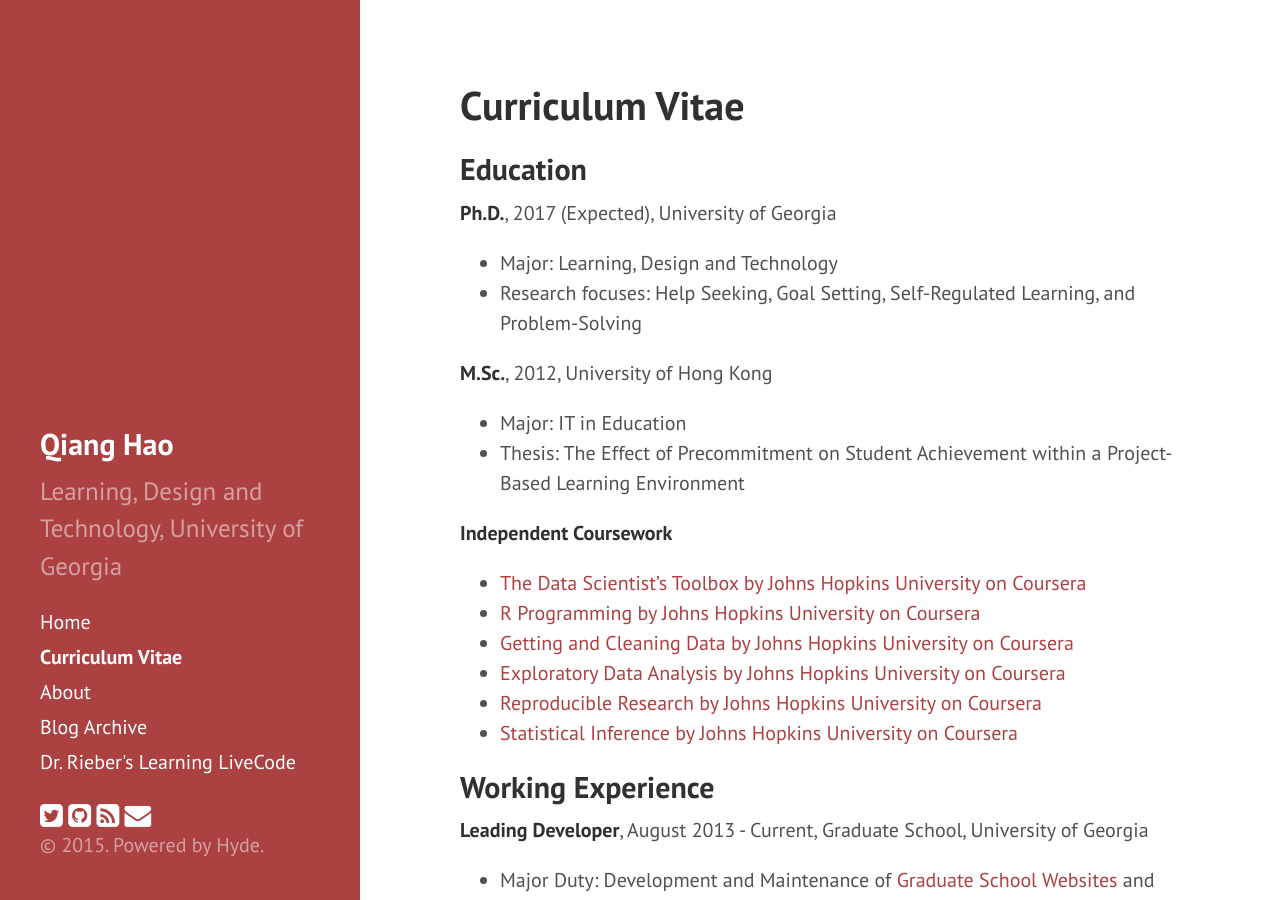
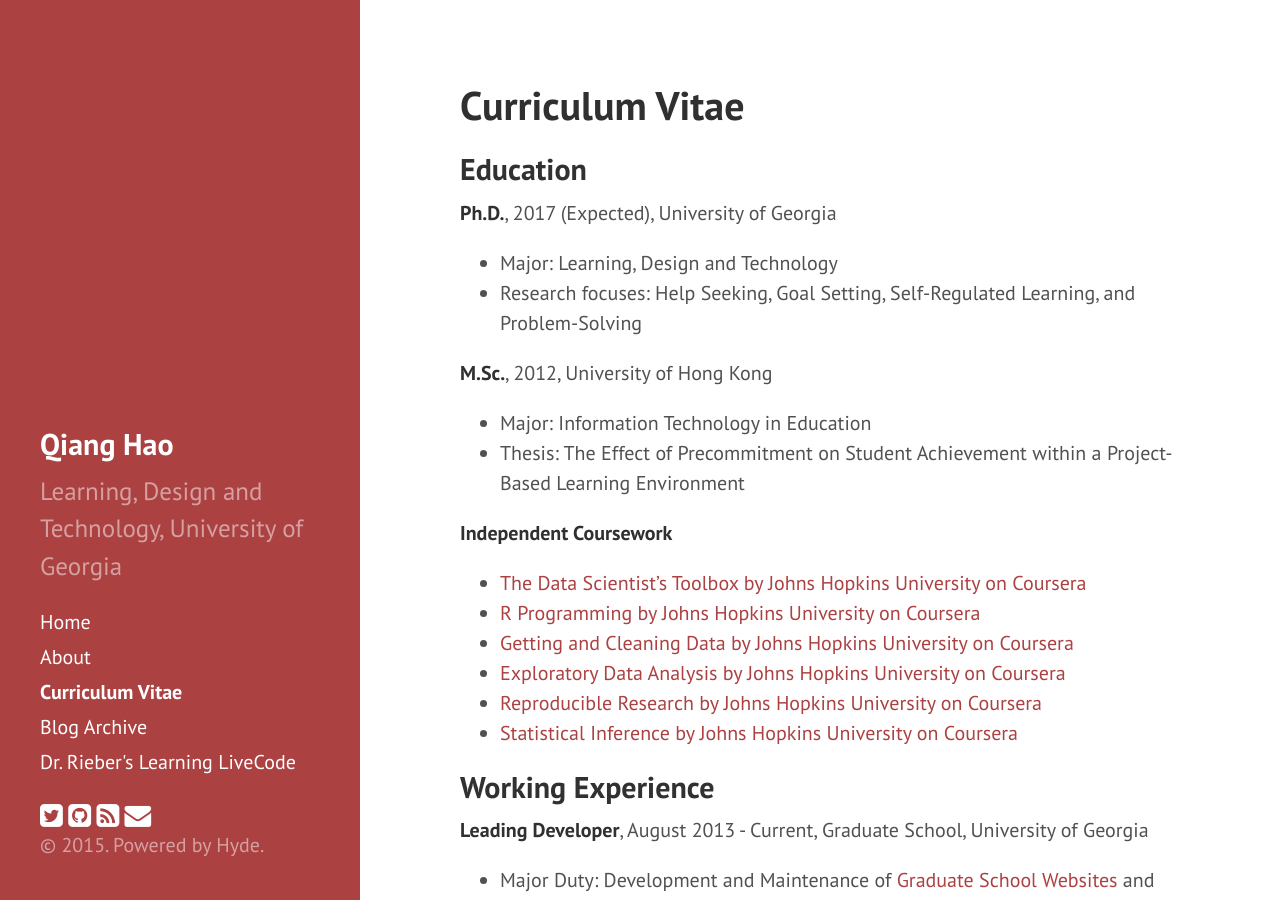
Before and after one commit to Neo-Hao/neo-hao.github.io, a Jekyll site: the page built from cv.md, in a window 1280 px wide and 900 px high. Built offline with Jekyll 4.4.1, drawn with Linux system fonts in a browser that asks for light colours; nearby versions of some CDN libraries; Markdown is read by kramdown in place of the engine named in the settings.

```diff
--- a/Résumé.md
+++ b/cv.md
@@ -12,7 +12,7 @@
 
 <strong>M.Sc.</strong>, 2012, University of Hong Kong
 
-* Major: IT in Education
+* Major: Information Technology in Education
 * Thesis: The Effect of Precommitment on Student Achievement within a Project-Based Learning Environment
 
 <strong>Independent Coursework</strong>
```
